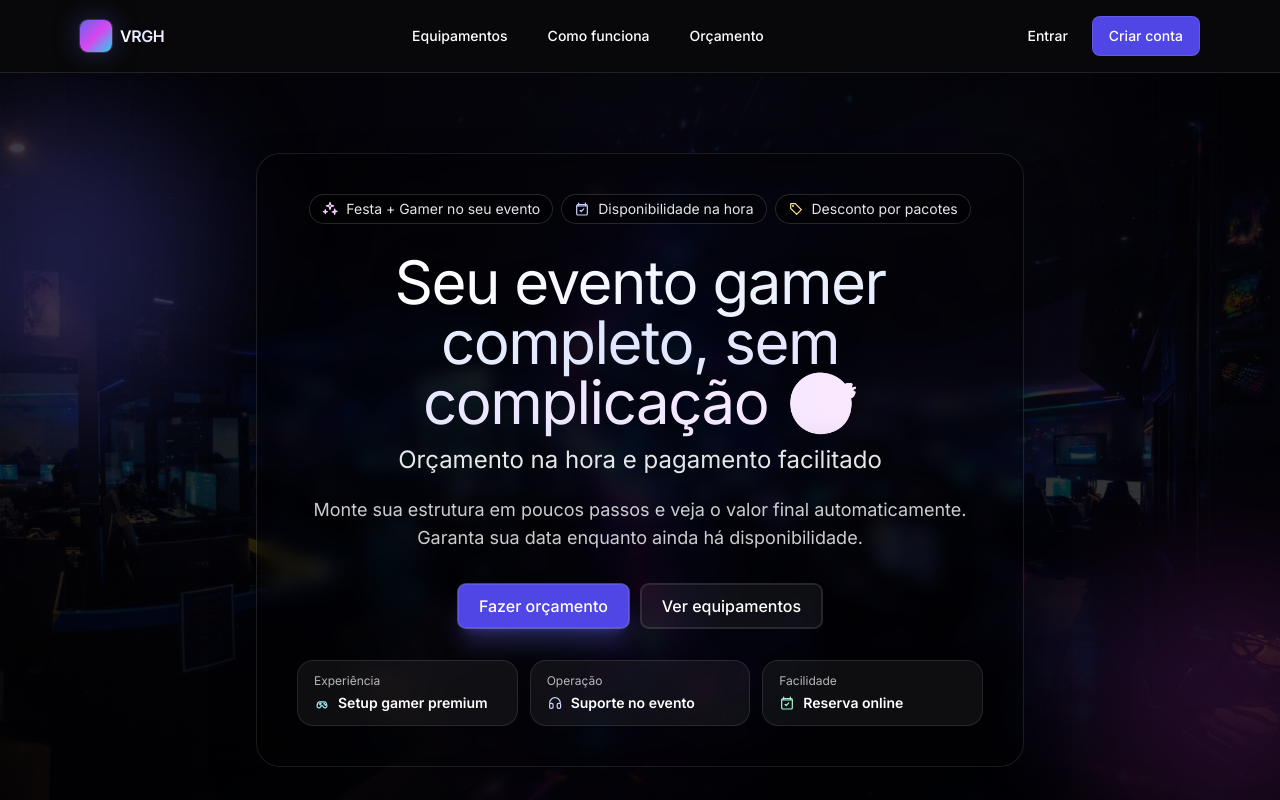
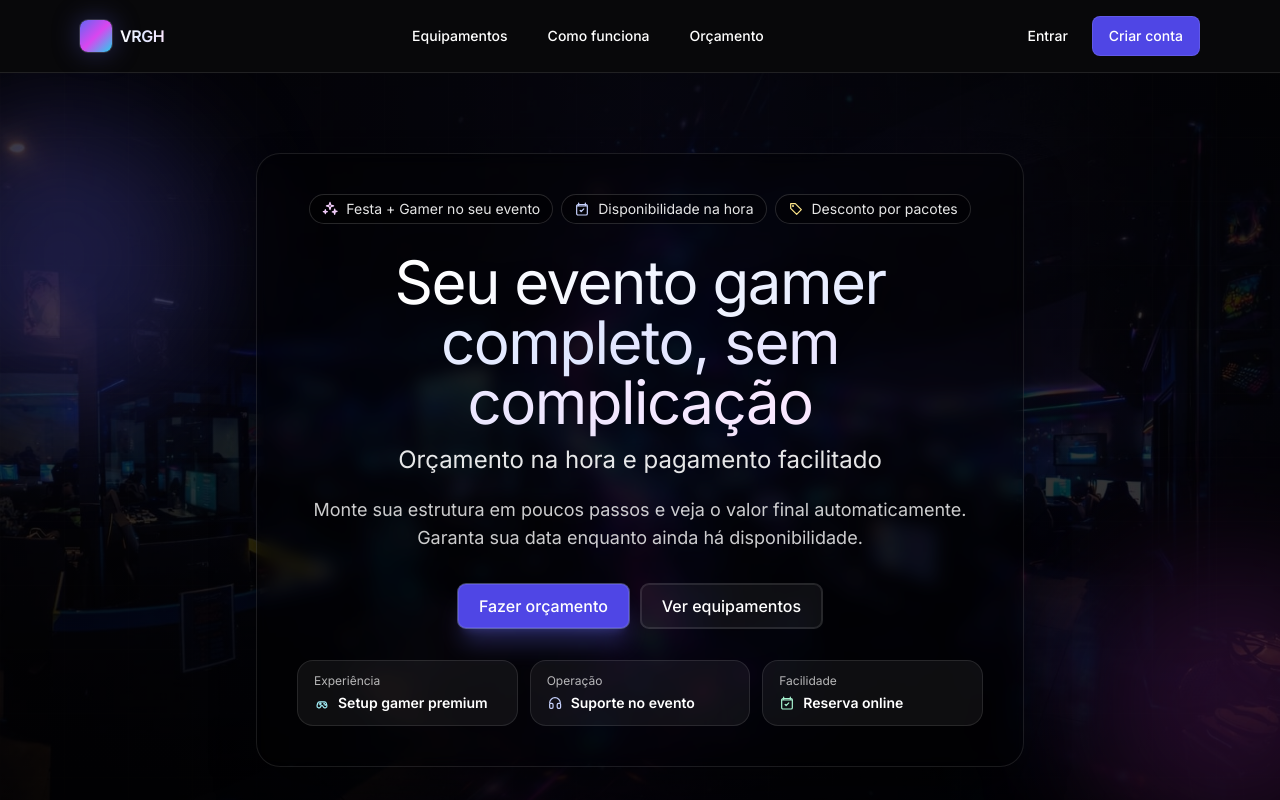
Before and after one commit to andersjc11/VRGH, a Next.js app: page / in a window 1280 px wide. Shown: the top 800 px of the page. Built offline with nearby package versions, Linux system fonts and the light colour scheme; no server answers; the database is empty.

Commit message:
copy: remover emoji do titulo

```diff
--- a/src/app/page.tsx
+++ b/src/app/page.tsx
@@ -350,7 +350,7 @@ export default async function HomePage({
 
               <h1 className="mt-7 font-[var(--font-gamer)] text-5xl leading-tight tracking-tight text-white drop-shadow-[0_2px_28px_rgba(0,0,0,0.9)] md:text-6xl">
                 <span className="bg-gradient-to-r from-white via-brand-100 to-fuchsia-100 bg-clip-text text-transparent">
-                  Seu evento gamer completo, sem complicação 🎯
+                  Seu evento gamer completo, sem complicação
                 </span>
               </h1>
               <p className="mt-3 font-[var(--font-gamer)] text-xl text-white/90 drop-shadow-[0_2px_18px_rgba(0,0,0,0.9)] md:text-2xl">
```
